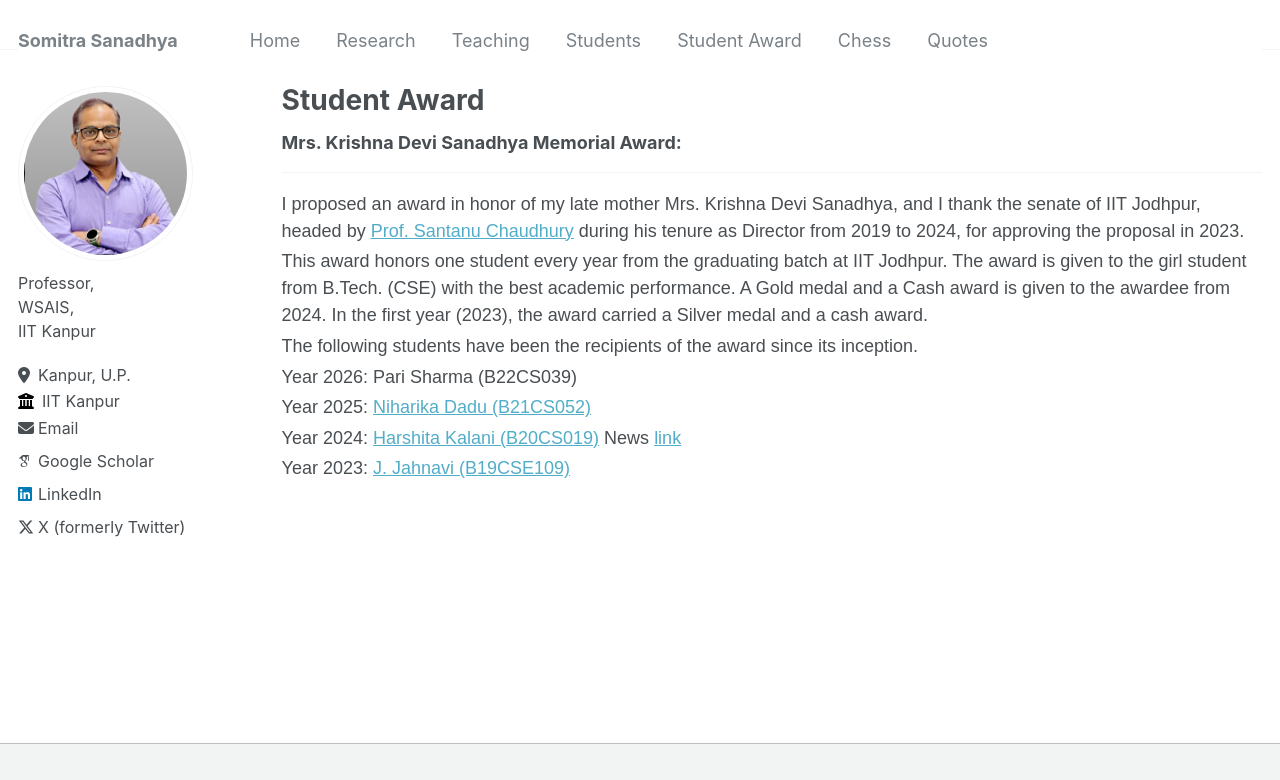
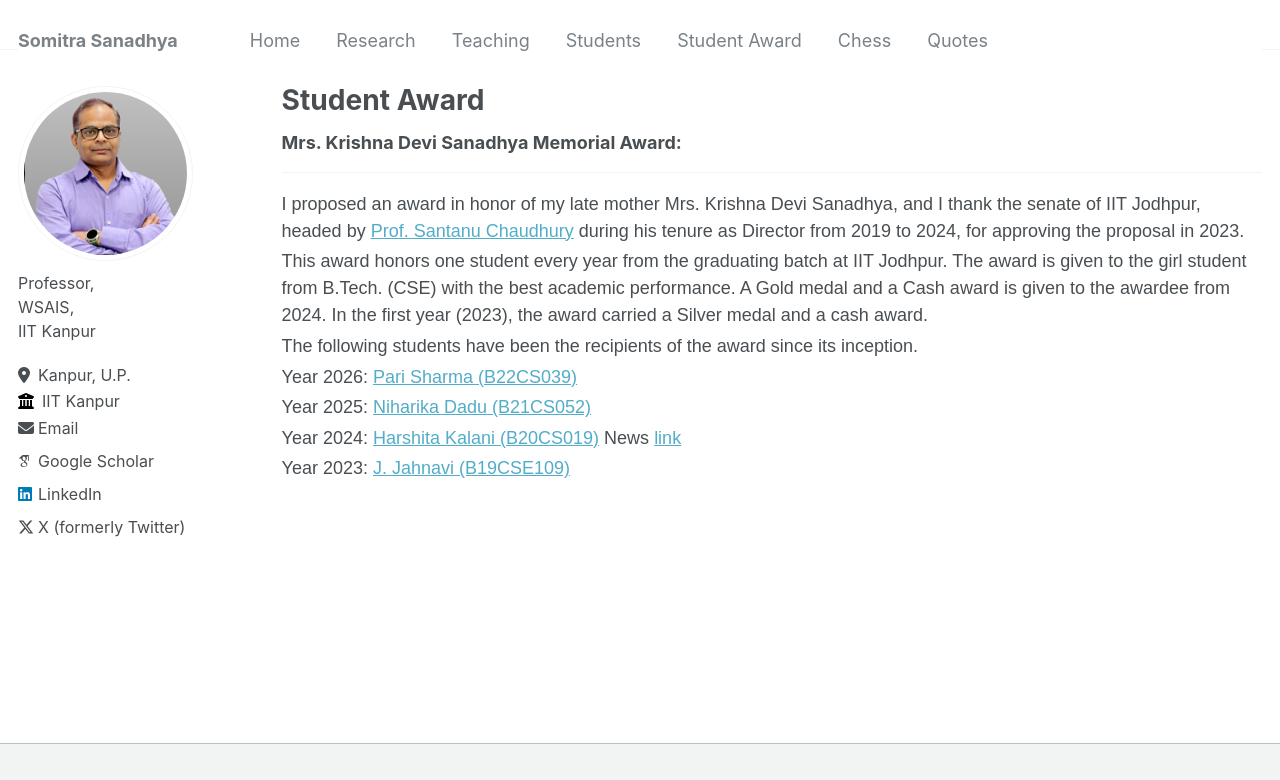
Before and after one commit to somitra-sanadhya/somitra-sanadhya.github.io, a Jekyll site: the page built from _pages/student_award.md, in a window 1280 px wide. Shown: the top 780 px of the page. Built offline with Jekyll 4.4.1, drawn with Linux system fonts in a browser that asks for light colours; some web fonts are replaced; part of the change alters nothing that is shown; grey boxes are pictures that could not be loaded.

```diff
--- a/_pages/student_award.md
+++ b/_pages/student_award.md
@@ -14,7 +14,7 @@ This award honors one student every year from the graduating batch at IIT Jodhpu
 
 The following students have been the recipients of the award since its inception.
 
-Year 2026: Pari Sharma (B22CS039)
+Year 2026: [Pari Sharma (B22CS039)](https://www.linkedin.com/in/parisharma16/)
 
 Year 2025: [Niharika Dadu (B21CS052)](https://in.linkedin.com/in/niharika-dadu-4b3181228)
 
```
